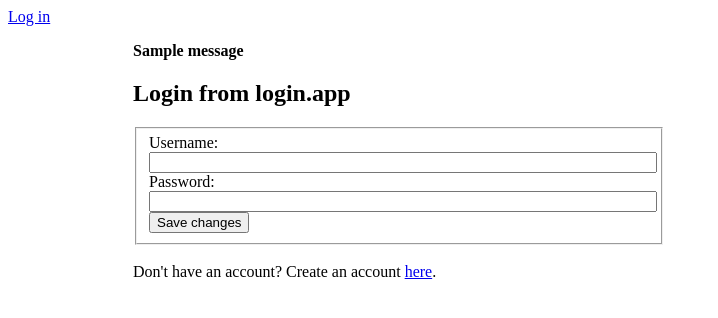
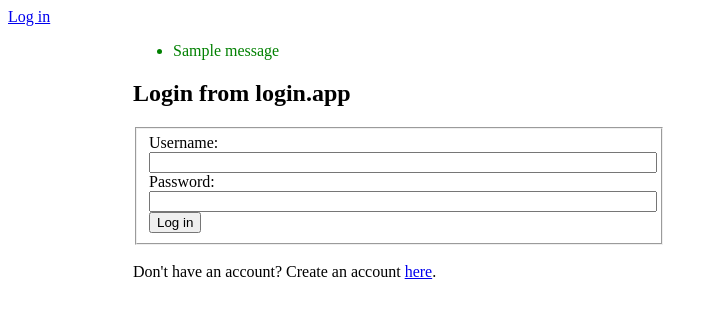
Before and after one commit to NathanChiu/mafia, a Django app: page /login/ in a window 1280 px wide. Shown: the top 318 px of the page, without its empty margins (0-718 px from the left). Run offline with Django 3.2, Linux system fonts and the light colour scheme; tables that the repository leaves empty hold one stand-in row (values such as "Sample post"); one stand-in notice (Sample message) is shown.

Commit message:
Change messaging system to use Django request messages. Update style.css in login app to work with errors and message listing.

```diff
--- a/mafia/login/static/login/style.css
+++ b/mafia/login/static/login/style.css
@@ -21,11 +21,15 @@
   width: 100%;
 }
 
-msg p {
+.error {
+  color: red;
   font-weight: bold;
 }
 
-err_msg p {
-  color: red;
-  font-weight: bold;
+.success {
+  color: green;
 }
+
+.info {
+
+}
--- a/mafia/login/templates/login/base.html
+++ b/mafia/login/templates/login/base.html
@@ -8,43 +8,35 @@
     <!-- <link rel="stylesheet" href="{% static 'css/bootstrap.min.css' %}"> -->
   </head>
   <body>
+    <!-- Top nav bar -->
     {% if request.user.is_authenticated %}
-    <a href="/login/logout">Log out</a>
+      <a href="/login/logout">Log out</a>
     {% else %}
-    <a href="/login/">Log in</a>
+      <a href="/login/">Log in</a>
     {% endif %}
+
     <div class="container">
-      <!-- <p>HELLO</p> -->
+
+      <!-- Trailing path -->
       <ol class="breadcrumb my-4">
         {% block breadcrumb %}
         {% endblock %}
       </ol>
 
-      <!-- ERROR MESSAGES -->
+      <!-- Messages -->
       <div class="centered">
-        {% if err_messages %}
-          <div class="container">
-            <err_msg>
-                {% for message in err_messages %}
-                  <p>{{ message }}</p>
-                {% endfor %}
-            </err_msg>
-          </div>
+        {% if messages %}
+        <div class="container">
+          <ul class="messages">
+              {% for message in messages %}
+              <li{% if message.tags %} class="{{ message.tags }}"{% endif %}>{{ message }}</li>
+              {% endfor %}
+          </ul>
+        </div>
         {% endif %}
       </div>
 
-      <!-- MESSAGES -->
-      <div class="centered">
-        {% if messages %}
-          <div class="container">
-            <msg>
-                {% for message in messages %}
-                  <p>{{ message }}</p>
-                {% endfor %}
-            </msg>
-          </div>
-        {% endif %}
-      </div>
+      <!-- Content -->
       <div class="centered">
         {% block content %}
         {% endblock %}
--- a/mafia/login/templates/login/index.html
+++ b/mafia/login/templates/login/index.html
@@ -15,7 +15,7 @@ Login from login.app
           <input id="username" type="text" name="username" >
           <label>Password: </label>
           <input id="password" type="password" name="password">
-          <button type="submit">Save changes</button>
+          <button type="submit">Log in</button>
         </div>
       </fieldset>
     </form>
--- a/mafia/login/views.py
+++ b/mafia/login/views.py
@@ -11,16 +11,15 @@ from django.contrib.auth import authenticate, update_session_auth_hash
 from django.contrib.auth import login as django_login
 from django.contrib.auth import logout as django_logout
 from django.contrib.auth.forms import UserCreationForm, PasswordChangeForm, AuthenticationForm
-# Create your views here.
+
 
 def getErrorMessages(errors_as_data):
+    #return all error messages in a single list as strings.
     err_messages = []
     for val in errors_as_data.values():
         err_messages += val[0]
     return err_messages
 
-class IndexView(auth_views.LoginView):
-    template_name = 'login/index.html'
 
 def index(request):
     if request.method == 'POST':
@@ -33,17 +32,19 @@ def index(request):
             return redirect('/login/')
         else:
             err_messages = getErrorMessages(form.errors.as_data())
-            return render(request, 'login/index.html', {'form': form, 'err_messages': err_messages})
+            for message in err_messages:
+                messages.error(request, message)
+            return render(request, 'login/index.html', {'form': form})
     else:
         form = AuthenticationForm()
-        user = request.user
-        return render(request, 'login/index.html', {'form': form, 'user': user})
+        return render(request, 'login/index.html', {'form': form})
 
-        # return redirect('/login/')
+
 def logout(request):
     if request.user.is_authenticated:
         django_logout(request)
     return redirect('/login/')
+
 
 def signup(request):
     if request.method == 'POST':
@@ -57,25 +58,29 @@ def signup(request):
             return redirect('/login/')
         else:
             err_messages = getErrorMessages(form.errors.as_data())
-            return render(request, 'login/signup.html', {'form': form, 'err_messages': err_messages})
+            for message in err_messages:
+                messages.error(request, message)
+            return render(request, 'login/signup.html', {'form': form})
     else:
         form = UserCreationForm()
-        user = request.user
-    return render(request, 'login/signup.html', {'form': form, 'user':user})
+    return render(request, 'login/signup.html', {'form': form})
+
 
 def change_password(request):
     if request.method == 'POST':
         form = PasswordChangeForm(request.user, request.POST)
         if form.is_valid():
             user = form.save()
+            messages.success(request, 'Your password was successfully updated.')
             #log the user in
             update_session_auth_hash(request, user)
-            # messages.success(request, 'Your password was successfully updated.')
-            messages = ['Your password has been successfully changed.', 'You have been logged in again with your new credentials.']
-            return render(request, 'login/change_password.html', {'form': form, 'messages': messages})
+            messages.info(request, 'You have been logged in with your new credentials.')
+            return redirect('/login/')
         else:
             err_messages = getErrorMessages(form.errors.as_data())
-            return render(request, 'login/change_password.html', {'form': form, 'err_messages': err_messages})
+            for message in err_messages:
+                messages.error(request, message)
+            return render(request, 'login/change_password.html', {'form': form})
     else:
         form = PasswordChangeForm(request.user)
     return render(request, 'login/change_password.html', {'form':form})
```
Also changed, not shown: mafia/db.sqlite3.
